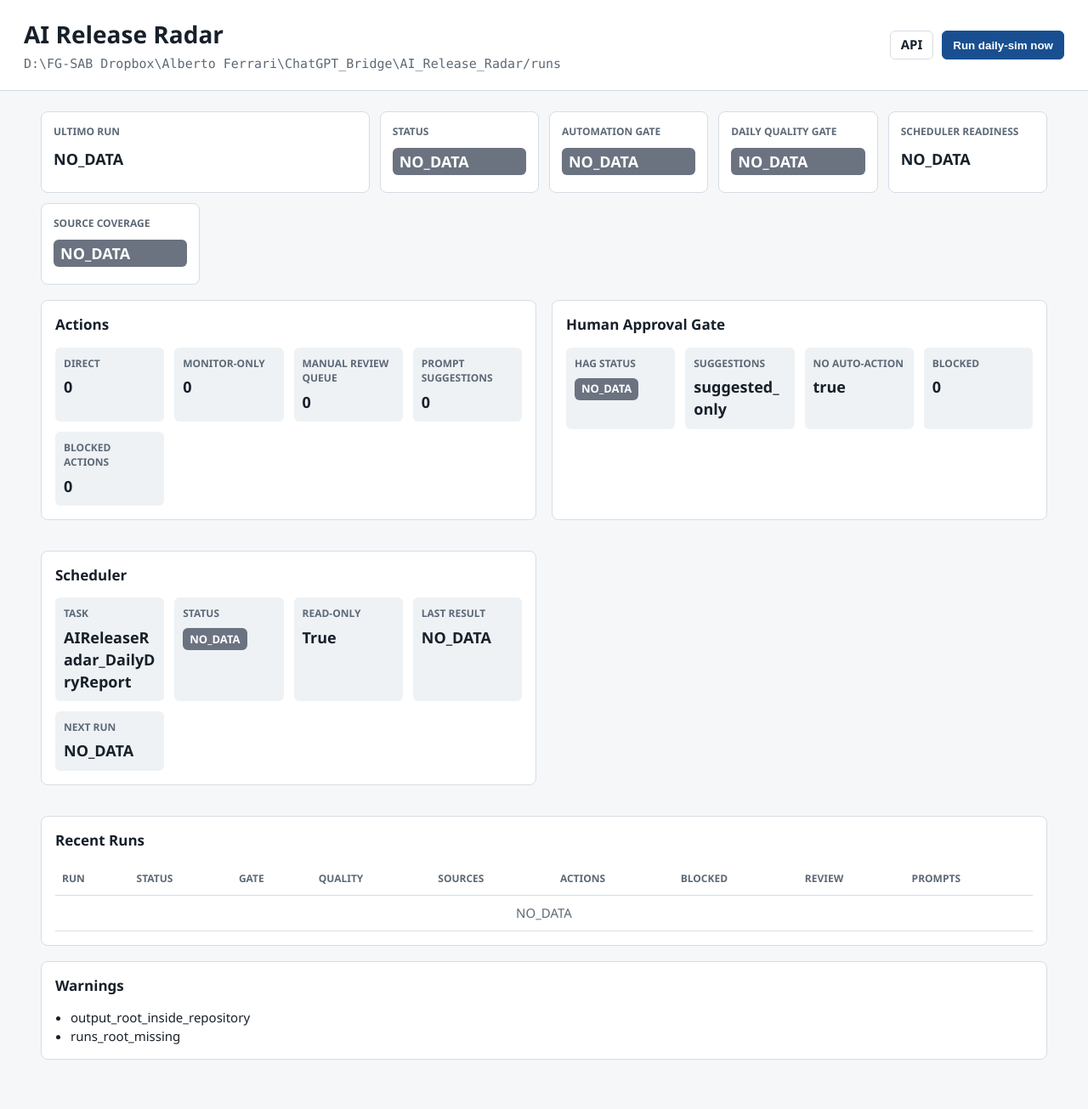
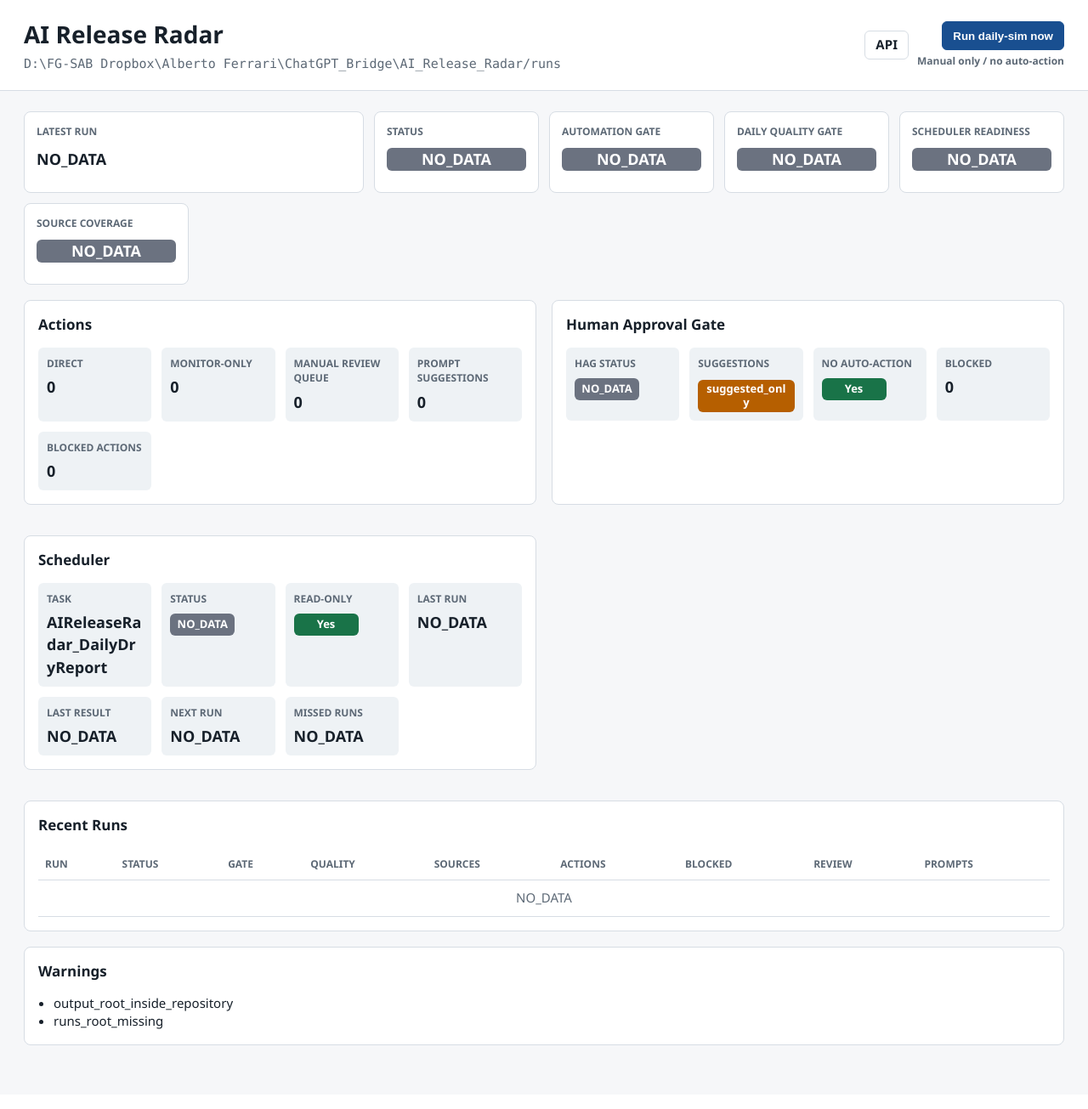
Before and after one commit to AlbertoFerrari71/AI_Release_Radar, a FastAPI app: page / in a window 1280 px wide. Shown: the whole page at 85% size. After the commit the page ends 1230 px from the top, so only its background shows below. Run offline with FastAPI, Linux system fonts and the light colour scheme; parts of the project's set-up code (start-up, migrations or seed data) failed here and were passed over.

Commit message:
0870) Polish dashboard UI layout

```diff
--- a/radar_web/app.py
+++ b/radar_web/app.py
@@ -3,7 +3,9 @@
 from __future__ import annotations
 
 import argparse
+from datetime import datetime
 from pathlib import Path
+import re
 from typing import Any
 
 from fastapi import FastAPI, HTTPException, Request
@@ -28,6 +30,8 @@ def create_app(
     package_root = Path(__file__).resolve().parent
     templates = Jinja2Templates(directory=str(package_root / "templates"))
     templates.env.filters["status_class"] = status_class
+    templates.env.filters["human_datetime"] = human_datetime
+    templates.env.filters["yes_no"] = yes_no
     app = FastAPI(
         title="AI Release Radar Local Dashboard",
         version="0.1.0",
@@ -190,13 +194,11 @@ def _run_detail_or_404(config: DashboardConfig, run_id: str) -> dict[str, Any]:
 def status_class(value: object) -> str:
     """Map status values to CSS status classes."""
     status = str(value or "NO_DATA").upper()
-    if status == "PASS":
+    if status in {"PASS", "READY", "OK", "YES", "NO_ACTION_REQUIRED"}:
         return "status-pass"
-    if status == "READY":
-        return "status-pass"
-    if status == "RUNNING":
+    if status in {"RUNNING", "SUGGESTED_ONLY"}:
         return "status-review"
-    if status == "PASS_WITH_WARNINGS":
+    if status in {"PASS_WITH_WARNINGS", "WARN", "WARNING"}:
         return "status-warn"
     if status == "ACTION_REVIEW_REQUIRED":
         return "status-review"
@@ -205,6 +207,29 @@ def status_class(value: object) -> str:
     if status in {"FAIL", "FAIL_STOP"}:
         return "status-fail"
     return "status-no-data"
+
+
+def human_datetime(value: object) -> str:
+    """Format ISO-like datetimes for the operator UI."""
+    if value is None:
+        return "NO_DATA"
+    text = str(value).strip()
+    if not text or text == "NO_DATA":
+        return "NO_DATA"
+    normalized = text.replace("Z", "+00:00")
+    normalized = re.sub(r"(\.\d{6})\d+([+-]\d{2}:\d{2})$", r"\1\2", normalized)
+    try:
+        parsed = datetime.fromisoformat(normalized)
+    except ValueError:
+        return text
+    return parsed.strftime("%d/%m/%Y %H:%M")
+
+
+def yes_no(value: object) -> str:
+    """Render booleans as operator-readable text."""
+    if isinstance(value, bool):
+        return "Yes" if value else "No"
+    return str(value) if value is not None else "NO_DATA"
 
 
 def build_arg_parser() -> argparse.ArgumentParser:
--- a/radar_web/static/style.css
+++ b/radar_web/static/style.css
@@ -26,6 +26,7 @@ body {
   font-family: "Segoe UI", Arial, sans-serif;
   font-size: 15px;
   line-height: 1.45;
+  overflow-x: hidden;
 }
 
 a {
@@ -74,6 +75,7 @@ h2 {
 .button {
   display: inline-flex;
   align-items: center;
+  justify-content: center;
   min-height: 34px;
   padding: 0 12px;
   border: 1px solid var(--line);
@@ -101,15 +103,27 @@ h2 {
   flex-wrap: wrap;
 }
 
+.button-stack {
+  display: grid;
+  gap: 4px;
+  justify-items: end;
+}
+
+.button-note {
+  color: var(--muted);
+  font-size: 12px;
+  font-weight: 650;
+}
+
 .layout {
-  max-width: 1240px;
+  max-width: 1440px;
   margin: 0 auto;
   padding: 24px 28px 40px;
 }
 
 .status-grid {
   display: grid;
-  grid-template-columns: repeat(6, minmax(0, 1fr));
+  grid-template-columns: repeat(auto-fit, minmax(170px, 1fr));
   gap: 12px;
   margin-bottom: 18px;
 }
@@ -124,6 +138,7 @@ h2 {
 .metric {
   min-height: 96px;
   padding: 14px;
+  overflow: hidden;
 }
 
 .metric.primary {
@@ -148,17 +163,28 @@ dt {
   overflow-wrap: anywhere;
 }
 
+.run-link {
+  font-weight: 750;
+  overflow-wrap: anywhere;
+}
+
 .badge {
   display: inline-flex;
   align-items: center;
+  justify-content: center;
   min-height: 26px;
+  min-width: 76px;
   max-width: 100%;
   padding: 3px 8px;
   border-radius: 6px;
   color: #ffffff;
   font-size: 13px;
   font-weight: 750;
+  line-height: 1.2;
   overflow-wrap: anywhere;
+  text-align: center;
+  white-space: normal;
+  word-break: break-word;
 }
 
 .status-pass {
@@ -234,6 +260,7 @@ td {
   border-bottom: 1px solid var(--line);
   text-align: left;
   vertical-align: top;
+  overflow-wrap: anywhere;
 }
 
 th {
@@ -360,6 +387,10 @@ th {
     padding: 18px;
   }
 
+  .button-stack {
+    justify-items: start;
+  }
+
   .layout {
     padding: 18px;
   }
--- a/radar_web/templates/index.html
+++ b/radar_web/templates/index.html
@@ -14,16 +14,19 @@
       </div>
       <div class="topbar-actions">
         <a class="button" href="/api/status">API</a>
-        <button class="button primary" id="daily-sim-run" type="button">Run daily-sim now</button>
+        <div class="button-stack">
+          <button class="button primary" id="daily-sim-run" type="button">Run daily-sim now</button>
+          <span class="button-note">Manual only / no auto-action</span>
+        </div>
       </div>
     </header>
 
     <main class="layout">
       <section class="status-grid" aria-label="Latest run status">
         <article class="metric primary">
-          <span class="label">ultimo run</span>
+          <span class="label">latest run</span>
           {% if latest %}
-          <a class="metric-link" href="/runs/{{ latest.run_id }}">{{ latest.run_id }}</a>
+          <a class="metric-link run-link" href="/runs/{{ latest.run_id }}">{{ latest.run_id }}</a>
           {% else %}
           <strong>NO_DATA</strong>
           {% endif %}
@@ -42,7 +45,7 @@
         </article>
         <article class="metric">
           <span class="label">scheduler readiness</span>
-          <strong>{{ latest.scheduler_readiness if latest else 'NO_DATA' }}</strong>
+          <strong class="badge {{ latest.scheduler_readiness | status_class if latest else 'status-no-data' }}">{{ latest.scheduler_readiness if latest else 'NO_DATA' }}</strong>
         </article>
         <article class="metric">
           <span class="label">source coverage</span>
@@ -86,11 +89,11 @@
             </div>
             <div>
               <dt>suggestions</dt>
-              <dd>suggested_only</dd>
+              <dd><span class="badge status-review">suggested_only</span></dd>
             </div>
             <div>
               <dt>no auto-action</dt>
-              <dd>true</dd>
+              <dd><span class="badge status-pass">{{ true | yes_no }}</span></dd>
             </div>
             <div>
               <dt>blocked</dt>
@@ -114,7 +117,11 @@
             </div>
             <div>
               <dt>read-only</dt>
-              <dd>{{ status.scheduler.read_only }}</dd>
+              <dd><span class="badge status-pass">{{ status.scheduler.read_only | yes_no }}</span></dd>
+            </div>
+            <div>
+              <dt>last run</dt>
+              <dd>{{ status.scheduler.last_run_time | human_datetime }}</dd>
             </div>
             <div>
               <dt>last result</dt>
@@ -122,7 +129,11 @@
             </div>
             <div>
               <dt>next run</dt>
-              <dd>{{ status.scheduler.next_run_time or 'NO_DATA' }}</dd>
+              <dd>{{ status.scheduler.next_run_time | human_datetime }}</dd>
+            </div>
+            <div>
+              <dt>missed runs</dt>
+              <dd>{{ status.scheduler.number_of_missed_runs if status.scheduler.number_of_missed_runs is not none else 'NO_DATA' }}</dd>
             </div>
           </dl>
         </div>
@@ -148,7 +159,7 @@
             <tbody>
               {% for run in runs %}
               <tr>
-                <td><a href="/runs/{{ run.run_id }}">{{ run.run_id }}</a></td>
+                <td><a class="run-link" href="/runs/{{ run.run_id }}">{{ run.run_id }}</a></td>
                 <td><span class="badge {{ run.status | status_class }}">{{ run.status }}</span></td>
                 <td><span class="badge {{ run.automation_gate_status | status_class }}">{{ run.automation_gate_status }}</span></td>
                 <td><span class="badge {{ run.daily_quality_gate_status | status_class }}">{{ run.daily_quality_gate_status }}</span></td>
```
Also changed, not shown: tests/test_radar_web_app.py (+22 -0 lines).
